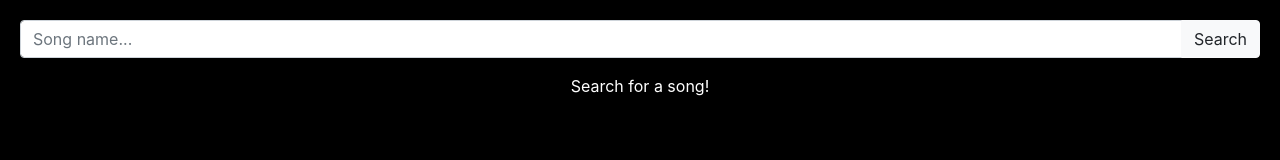
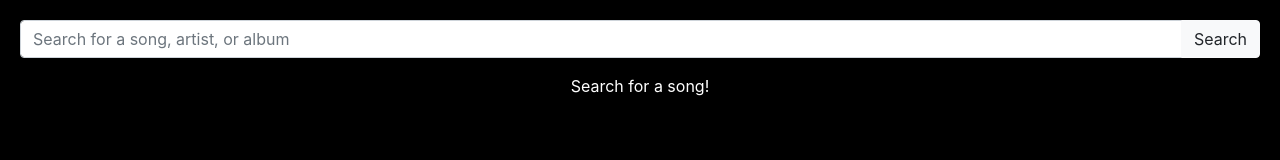
Before and after one commit to jacksonneal/SpotiTalk, a React (Create React App) app in the folder client/: page / in a window 1280 px wide. Shown: the top 160 px of the page. Built offline with nearby package versions, Linux system fonts and the light colour scheme.

Commit message:
change search bar text

```diff
--- a/client/src/components/search/SearchBar.js
+++ b/client/src/components/search/SearchBar.js
@@ -12,7 +12,7 @@ class SearchBar extends React.Component {
   render() {
     return (
       <div className="input-group mb-3">
-        <input type="text" className="form-control" placeholder='Song name...' value={this.state.value} onChange={this.handleChange} />
+        <input type="text" className="form-control" placeholder='Search for a song, artist, or album' value={this.state.value} onChange={this.handleChange} />
         <div className="input-group-append">
           <a className="btn btn-light" type="button" href={`/search/${this.state.value}`}>Search</a>
         </div>
```
